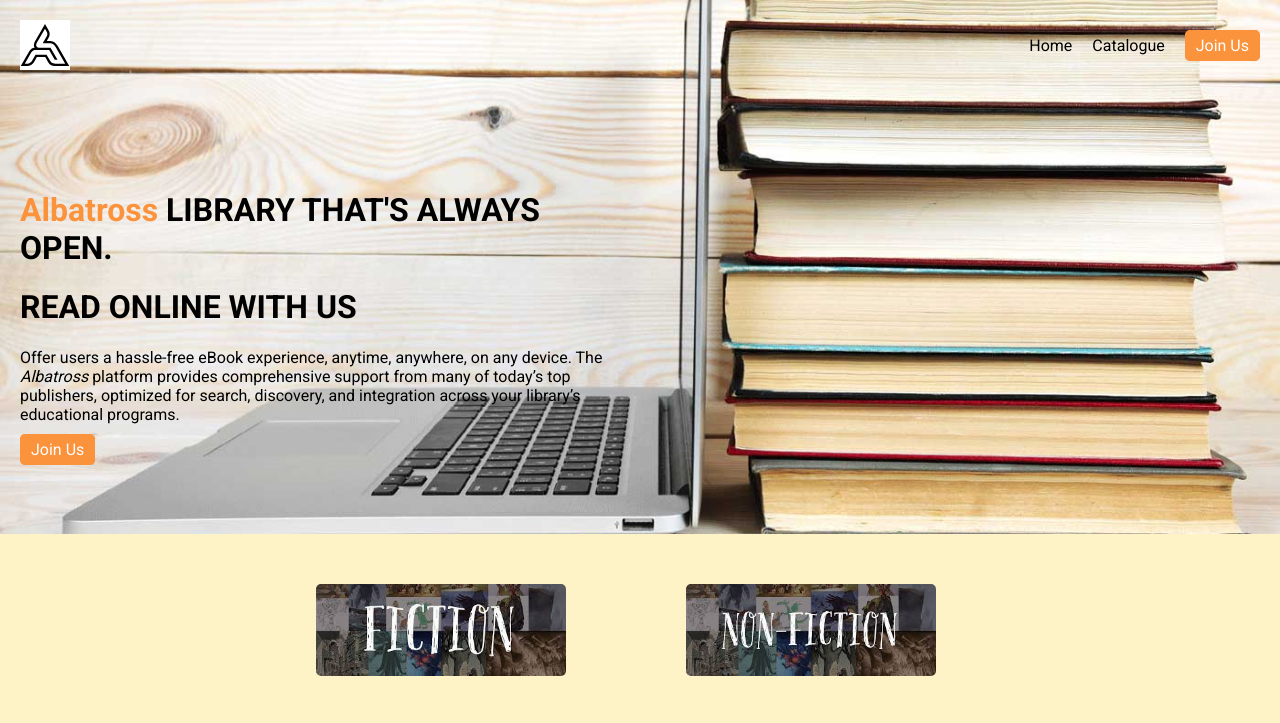
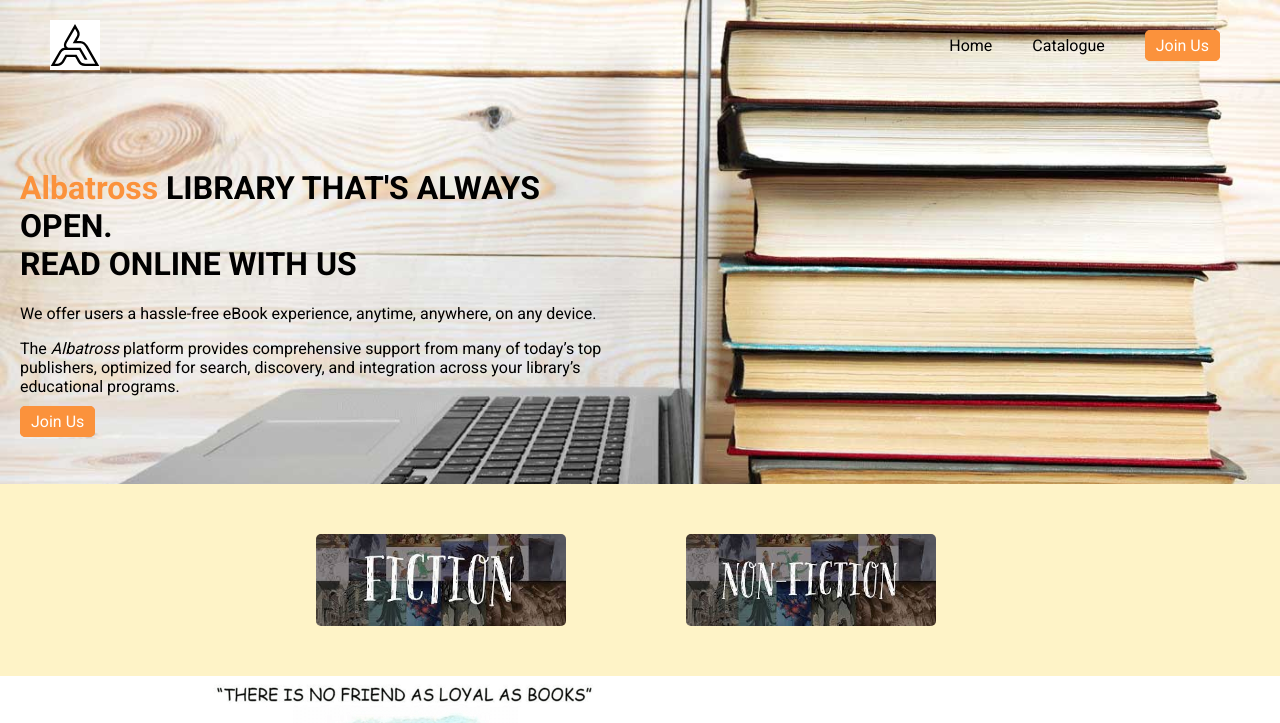
Before and after one commit to ankit1595/Albatross-landing-page, a plain HTML site: page index.html in a window 1280 px wide. Shown: the top 723 px of the page. Drawn offline with Linux system fonts and the light colour scheme.

Commit message:
styling updated

```diff
--- a/index.html
+++ b/index.html
@@ -11,29 +11,31 @@
 
 <body>
     <header class="background-img">
-
-        <nav class="flex common-padding">
-            <div class="flex-1">
-                <img src="./images/albatros.svg" width="50px" height="auto" alt="">
-                <!-- <p>Header Logo</p> -->
+        <nav class="flex common-padding padding-right">
+            <div class="flex-1 padding-left">
+                <a href="./">
+                    <img src="./images/albatros.svg" width="50px" height="auto" alt="logo">
+                    <!-- <p>Header Logo</p> -->
+                </a>
             </div>
             <ul class="flex flex-2 move-right non-bullet gap">
                 <li>
-                    <a href="#home">Home</a>
+                    <a href="./">Home</a>
                 </li>
                 <li>
                     <a href="#catalogue">Catalogue</a>
                 </li>
                 <li>
-                    <a class="btn-primary" href="./">Join Us</a>
+                    <a class="btn-primary" href="">Join Us</a>
                 </li>
             </ul>
         </nav>
         <div class="flex hero common-padding align-center">
             <div class="flex-1 move-left">
-                <h1> <span style="color: var(--primary-color);">Albatross</span> LIBRARY THAT'S ALWAYS OPEN.</h1>
-                <h1>READ ONLINE WITH US</h1>
-                <p>Offer users a hassle-free eBook experience, anytime, anywhere, on any device. The <em>Albatross</em>
+                <h1> <span style="color: var(--primary-color);">Albatross</span> LIBRARY THAT'S ALWAYS OPEN. <br>READ ONLINE WITH US</h1>
+                <h1></h1>
+                <p>We offer users a hassle-free eBook experience, anytime, anywhere, on any device. </p>
+                <p> The <em>Albatross</em>
                     platform provides comprehensive support from many of today’s top publishers, optimized for search,
                     discovery, and integration across your library’s educational programs. </p>
                 <a class="btn-primary" href="./">Join Us</a>
@@ -133,8 +135,18 @@
         </div>
     </section>
 
-    <section></section>
-    <footer></footer>
+
+    <!-- ||Call-to-action section -->
+    <section>
+
+    </section>
+
+    <!-- ||Footer -->
+    <footer class="background-color">
+        <p>Copyright © The Albatross</p>
+    </footer>
+
+
     <script src="./index.js"></script>
 </body>
 
--- a/styles.css
+++ b/styles.css
@@ -18,6 +18,12 @@ body {
 
 header {
     background-color: white;
+}
+
+footer{
+    margin: auto;
+    padding: 30px;
+    text-align: center;
 }
 
 .btn-primary {
@@ -56,11 +62,19 @@ a:hover {
 }
 
 .gap {
-    gap: 20px;
+    gap: 40px;
 }
 
 .common-padding {
     padding: 20px;
+}
+
+.padding-right{
+    padding-right: 60px;
+}
+
+.padding-left{
+    padding-left: 30px;
 }
 
 .non-bullet {
@@ -81,7 +95,7 @@ a:hover {
 
 .hero {
     width: 95%;
-    height: 400px;
+    height: 350px;
 }
 
 .move-right {
```
